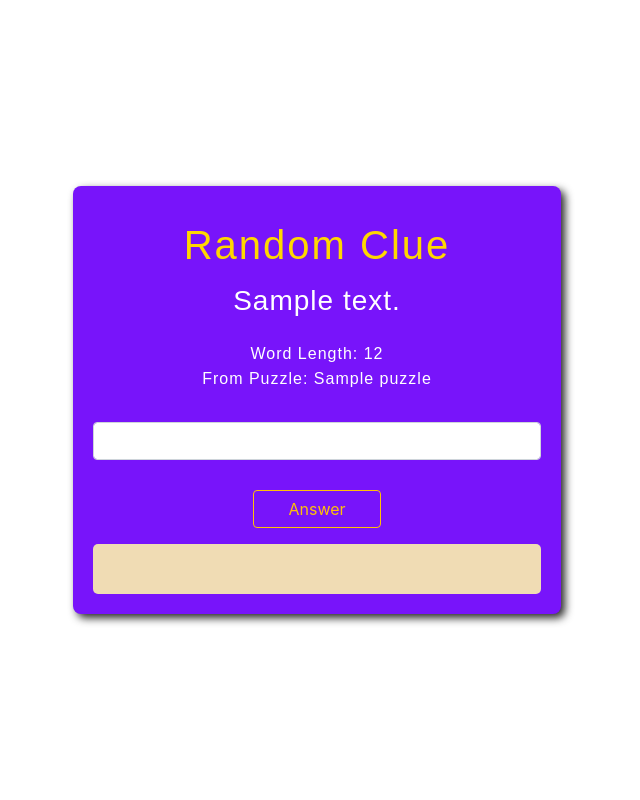
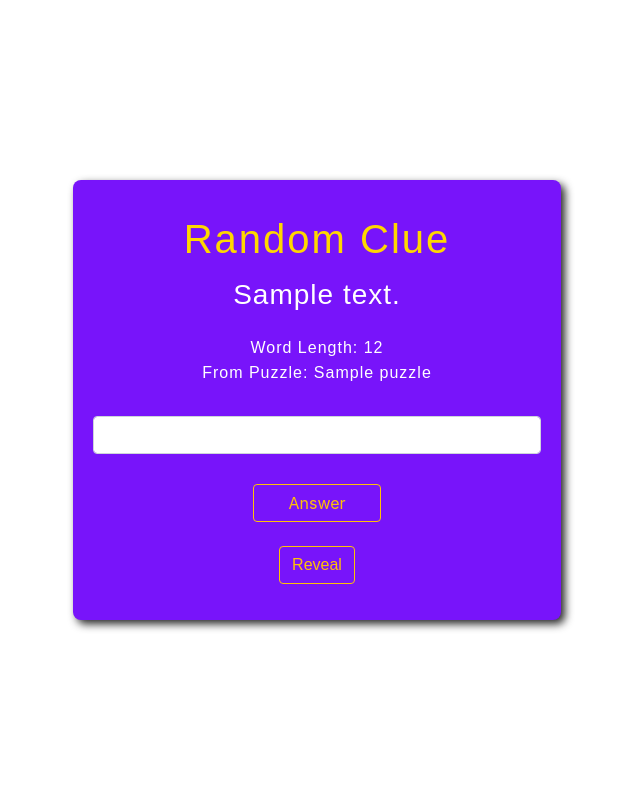
Before and after one commit to Nesmith-Charlesii/Caktus_Assessment, a Django app: page /crossword_drill/ in a window 1280 px wide. Shown: the whole page, without its empty margins (323-963 px from the left). Run offline with Django 3.2, Linux system fonts and the light colour scheme; tables that the repository leaves empty hold one stand-in row (values such as "Sample post").

Commit message:
added 'reveal' button to base.html

```diff
--- a/tdd_exercise/static/css/clue.css
+++ b/tdd_exercise/static/css/clue.css
@@ -7,9 +7,6 @@ body {
     display: flex;
     justify-content: center;
     align-items: center;
-    display: flex;
-    flex-direction: column;
-    justify-content: center;
 }
 
 .clue-container {
@@ -17,6 +14,7 @@ body {
     border-radius: 8px;
     padding: 20px;
     box-shadow: 4px 4px 8px rgb(40, 40, 40);
+    position: fixed;
 }
 
 
@@ -68,11 +66,18 @@ form input {
 }
 
 .message-alert {
-    display: flex;
-    justify-content: center;
-    align-items: center;
-    height: 50px;
+    position: relative;
+    top: 240px;
+    text-align: center;
+    font-weight: bold;
+    font-family: arial, sans-serif;
+    font-size: 1.2rem;
     color: red;
-    background-color: rgb(240, 220, 180);
     border-radius: 5px;
 }
+
+
+.escape-hatch {
+    font-family: arial, sans-serif;
+    font-size: 1.2rem;
+}
--- a/tdd_exercise/templates/answer.html
+++ b/tdd_exercise/templates/answer.html
@@ -11,7 +11,7 @@
         <h1>Congrats!</h1>
     </div>
     <div class="additional-data">
-        <button class="btn btn-outline-success">More Info</button>
+        <button class="btn btn-primary">Play Again?</button>
     </div>
 </div>
 {% endblock %}
--- a/tdd_exercise/templates/base.html
+++ b/tdd_exercise/templates/base.html
@@ -33,16 +33,20 @@
               <div class="clue-submit-button">
                 <input class="btn btn-outline-warning" type="submit" id="submit-guess" value="Answer"/>
               </div>
+              <br/>
+              <div class="escape-hatch">
+                <button class="btn btn-outline-warning" id="reveal-button">Reveal</button>
+              </div>
             </div>
           </form>
         </div>
-        <div class="message-alert">
+      </div>
+      <div class="message-alert">
         {% if messages %}
           {% for message in messages %}
             <p>{{message}}</p>
           {% endfor %}
         {% endif %}
-        </div>
       </div>
       {% endblock %}
     </main>
```
